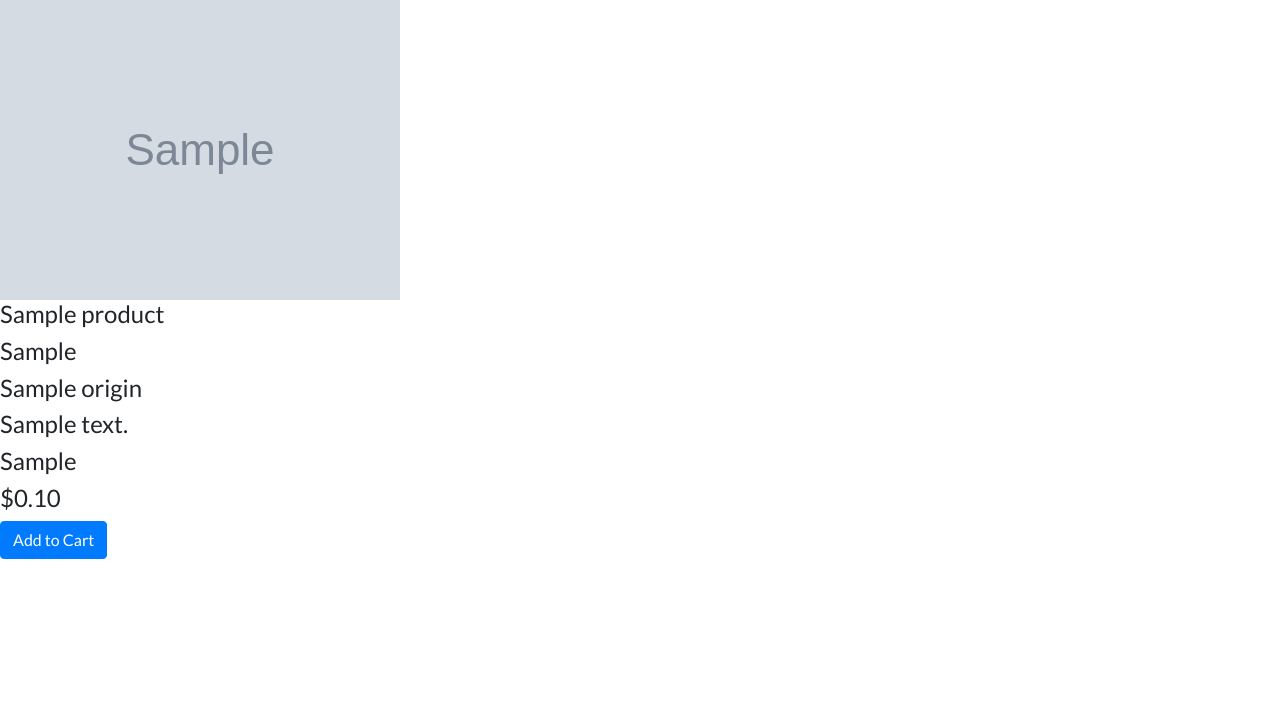
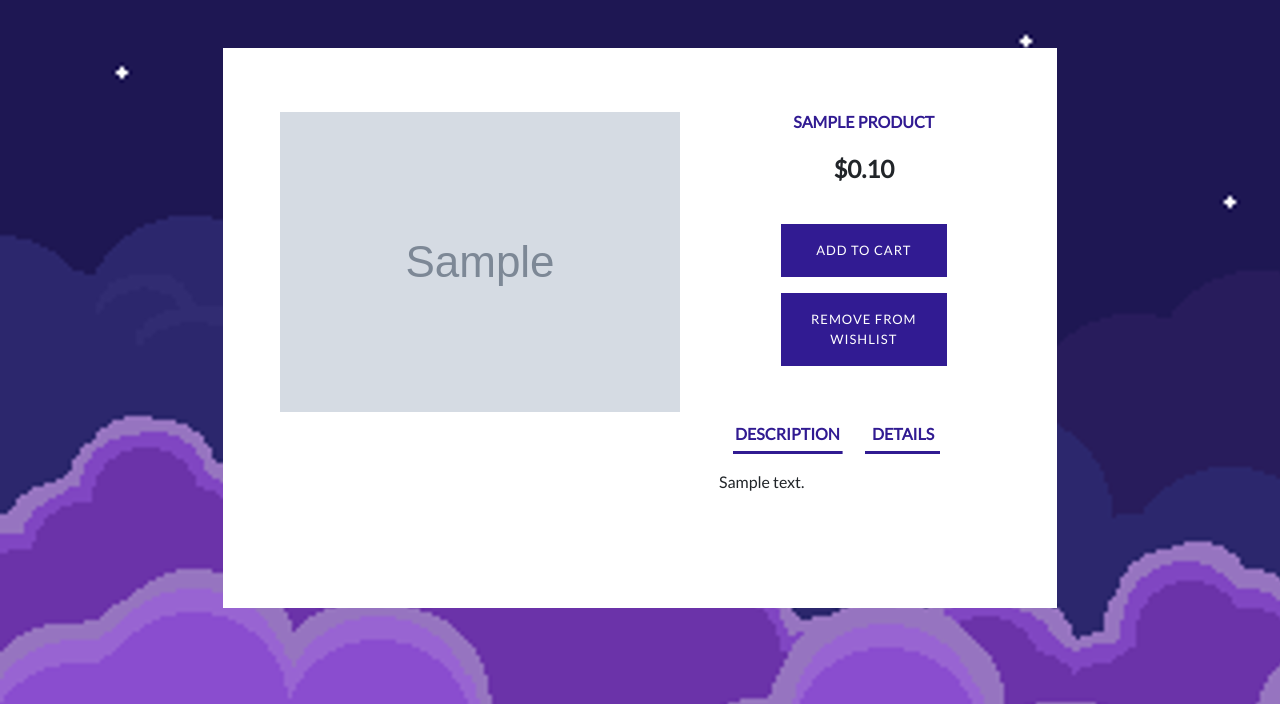
Before and after one commit to lynette-lyf/cloudmart, a Django app: page /shop/products/1 in a window 1280 px wide. Shown: the part 96-800 px from the top of the page. Run offline with Django 3.2, Linux system fonts and the light colour scheme; tables that the repository leaves empty hold one stand-in row (values such as "Sample post"); grey boxes marked "Sample" are stand-in pictures; some libraries are stand-ins or nearby versions.

Commit message:
Added layout for individual product page

```diff
--- a/accounts/views.py
+++ b/accounts/views.py
@@ -29,11 +29,11 @@ def login(request):
             # attempt to check the username and password is valid
             user = auth.authenticate(username=request.POST['username'],
                                      password=request.POST['password'])
-            messages.success(request, "You have successfully logged in")
             if user:
                 # log in the user
                 auth.login(user=user, request=request)
                 # creating a custom login view that calls the LOGIN_URL function and defines a redirect page
+                messages.success(request, "You have successfully logged in")
                 return redirect('%s?userAction=%s' % (settings.LOGIN_URL, request.path))
             else:
                 login_form.add_error('None', "Invalid username or password")
--- a/shop/templates/shop/product_view.template.html
+++ b/shop/templates/shop/product_view.template.html
@@ -1,23 +1,127 @@
 {% extends 'base.template.html' %}
-
 {%block content %}
 
-   <img src="{{selected_product.image.url}}"/>
- <h4>{{selected_product.name}}</h4>
-  <h4>{{selected_product.sku}}</h4>
-  <h4>{{selected_product.origin}}</h4>
-  <h4>{{selected_product.description}}</h4>
-   <h4>{{selected_product.ingredients}}</h4>
-   <h4>${{selected_product.getCostInDollars}}0</h4>
+<style>
+
+.background.container-fluid {
+  flex: 1 0 auto;
+  position: absolute;
+  height: 88vh;
+  width: 100vw;
+  justify-content: center;
+  align-items: center;
+  background: url(/media/sky.png);
+  background-repeat: no-repeat;
+}
+
+.product-wrapper {
+    text-align: center;
+}
+
+#btn-cart {
+   background-color:#311b92;
+   font-size: 13px;
+   letter-spacing:1px;
+   color: white;
+   border-radius:0px;
+   width: 13vw;
+}
+#btn-cart:hover {
+   background-color:#7265ad;
+}
+.filter-container {
+    position:absolute;
+    color:white;
+    z-index:3;
+}
+
+.nav-item:active, .nav-item:focus, .nav-item {
+background: linear-gradient(to right, #311b92,#311b92) no-repeat;
+  background-size: 80% 3px;
+  background-position: center bottom;
+}
 
 
-<!--ERROR LIES HERE: ADD TO CART URL-->
+
+
+</style>
+
+<div class="background container-fluid">
+    <div class='product-wrapper'>
+         <div class="container-fluid col-lg-8 col-md-10 col-sm-12 mt-5 p-5" style='background-color:white; height: 70vh; overflow-y: none;'>
+             <div class="row">
+                 <div class='col-lg-7 col-md-12 col-sm-12'>
+                      <img class='pt-3' style='max-width:500px;' src="{{selected_product.image.url}}"/>
+                 </div>
+                 <div class='col-lg-5 col-md-12 col-sm-12 pt-3' style='background-color:white; height:50vh;'>
+
+
+                <h4 class='product-title' style='background-color:transparent; color:#311b92; font-size: 2vh;font-weight:bold;text-decoration: none; text-transform:uppercase;' >{{selected_product.name}}</h4>
+
+
+
+                <h4 class='product-cost mt-4 mb-4'><b>${{selected_product.getCostInDollars}}0</b></h4>
+
+
+                <!--ERROR LIES HERE: ADD/REMOVE TO CART & ADD/REMOVE WISHLIST URL-->
+
 
  {% if user.is_authenticated %}
-            <a href="{% url 'add_to_cart' product_id=selected_product.id %}" class="btn btn-primary">Add to Cart</a>
+             <a id='btn-cart' class="btn p-3 mt-3" href="#" role="button">ADD TO CART</a>
+           <br>
+            {% if product.id in wished_products %}
+             <a id='btn-cart' class="btn p-3 mt-3" href="#" role="button">ADD TO WISHLIST</a>
+                {%else%}
+                 <a id='btn-cart' class="btn p-3 mt-3" href="#" role="button">REMOVE FROM WISHLIST</a>
             {%endif%}
+{%endif%}
             {% if not user.is_authenticated %}
-            <a href="{% url 'login' %}" class="btn btn-primary">Add to Cart</a>
+             <a id='btn-cart' class="btn p-3 mt-3" href="#" role="button">ADD TO CART</a>
+            <br>
+             <a id='btn-cart' class="btn p-3 mt-3" href="#" role="button">REMOVE FROM WISHLIST</a>
+
             {%endif%}
 
-{%endblock%}
+
+
+<ul class="nav nav-pills mb-3 mt-5" id="pills-tab" role="tablist">
+      <li class="nav-item">
+        <a class="nav-link active" style='background-color:transparent; color:#311b92; font-weight:bold;text-decoration: none; text-transform:uppercase;' id="pills-description-tab" data-toggle="pill" href="#pills-description" role="tab" aria-controls="pills-description" aria-selected="true">Description</a>
+      </li>
+      <li class="nav-item">
+        <a class="nav-link" style='background-color:transparent; color:#311b92; font-weight:bold;text-decoration: none; text-transform:uppercase;'  id="pills-details-tab" data-toggle="pill" href="#pills-details" role="tab" aria-controls="pills-details" aria-selected="false">Details</a>
+      </li>
+    </ul>
+    <div class="tab-content" id="pills-tabContent">
+      <div class="tab-pane fade show active" style='text-align:left;' id="pills-description" role="tabpanel" aria-labelledby="pills-description-tab">
+          <p class='product-description'>{{selected_product.description}}</p>
+      </div>
+      <div class="tab-pane fade" style='text-align:left;' id="pills-details" role="tabpanel" aria-labelledby="pills-details-tab">
+          <p class='product-details'>SKU: {{selected_product.sku}}</p>
+          <p class='product-details'>Country of Origin: {{selected_product.origin}}</p>
+          <p class='product-details'>Ingredients: {{selected_product.ingredients}}</p>
+      </div>
+</div>
+
+
+
+
+
+
+
+
+
+
+                 </div>
+             </div>
+
+
+
+
+
+
+
+        </div>
+    </div>
+</div>
+{% endblock %}
```
Also changed, not shown: README.md.
